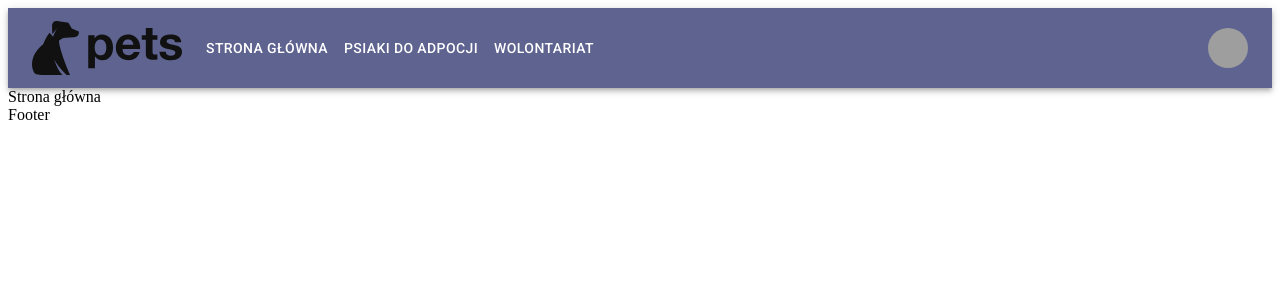
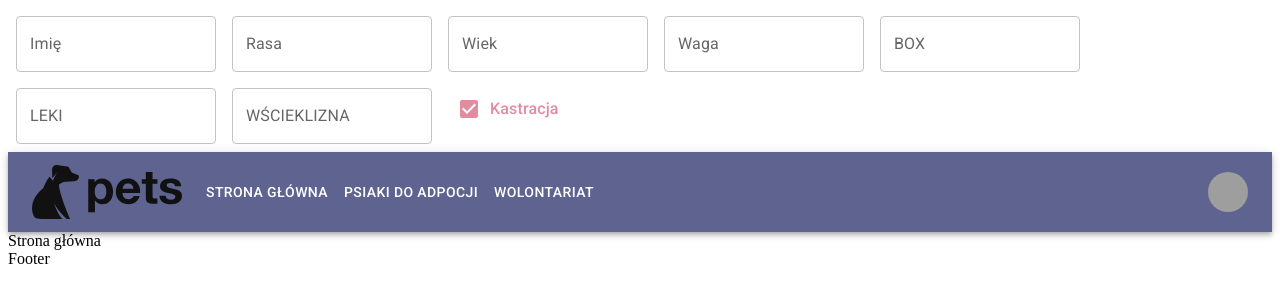
Before and after one commit to infoshareacademy/jfddr6-team-avengersi, a React (Create React App) app in the folder schronisko/: page / in a window 1280 px wide. Shown: the top 302 px of the page. Built offline with nearby package versions, Linux system fonts and the light colour scheme; grey boxes are pictures that could not be loaded.

Commit message:
input fields added

```diff
--- a/schronisko/src/App.jsx
+++ b/schronisko/src/App.jsx
@@ -5,10 +5,12 @@ import { BrowserRouter, Routes, Route } from "react-router-dom";
 import * as React from "react";
 import { theme } from "./themes/Themes";
 import { ThemeProvider } from "@mui/material/styles";
+import AddDogForm from "./components/AddDog/AddDogForm.jsx";
 
 function App() {
   return (
     <ThemeProvider theme={theme}>
+      <AddDogForm />
       <BrowserRouter>
         <ResponsiveAppBar />
         <Routes>
--- a/schronisko/src/components/AddDog/AddDogForm.jsx
+++ b/schronisko/src/components/AddDog/AddDogForm.jsx
@@ -0,0 +1,28 @@
+import * as React from "react";
+import Box from "@mui/material/Box";
+import TextField from "@mui/material/TextField";
+import { ThemeProvider } from "@mui/material/styles";
+import { theme } from "../../themes/Themes";
+import CastratedChkbx from "../Checkboxes/CastrartedChkbx.jsx";
+
+export default function AddDogForm() {
+  return (
+    <Box
+      component="form"
+      sx={{
+        "& > :not(style)": { m: 1, width: "25ch" },
+      }}
+      noValidate
+      autoComplete="off"
+    >
+      <TextField id="outlined-basic" label="Imię" variant="outlined" />
+      <TextField id="outlined-basic" label="Rasa" variant="outlined" />
+      <TextField id="outlined-basic" label="Wiek" variant="outlined" />
+      <TextField id="outlined-basic" label="Waga" variant="outlined" />
+      <TextField id="outlined-basic" label="BOX" variant="outlined" />
+      <TextField id="outlined-basic" label="LEKI" variant="outlined" />
+      <TextField id="outlined-basic" label="WŚCIEKLIZNA" variant="outlined" />
+      <CastratedChkbx />
+    </Box>
+  );
+}
```
